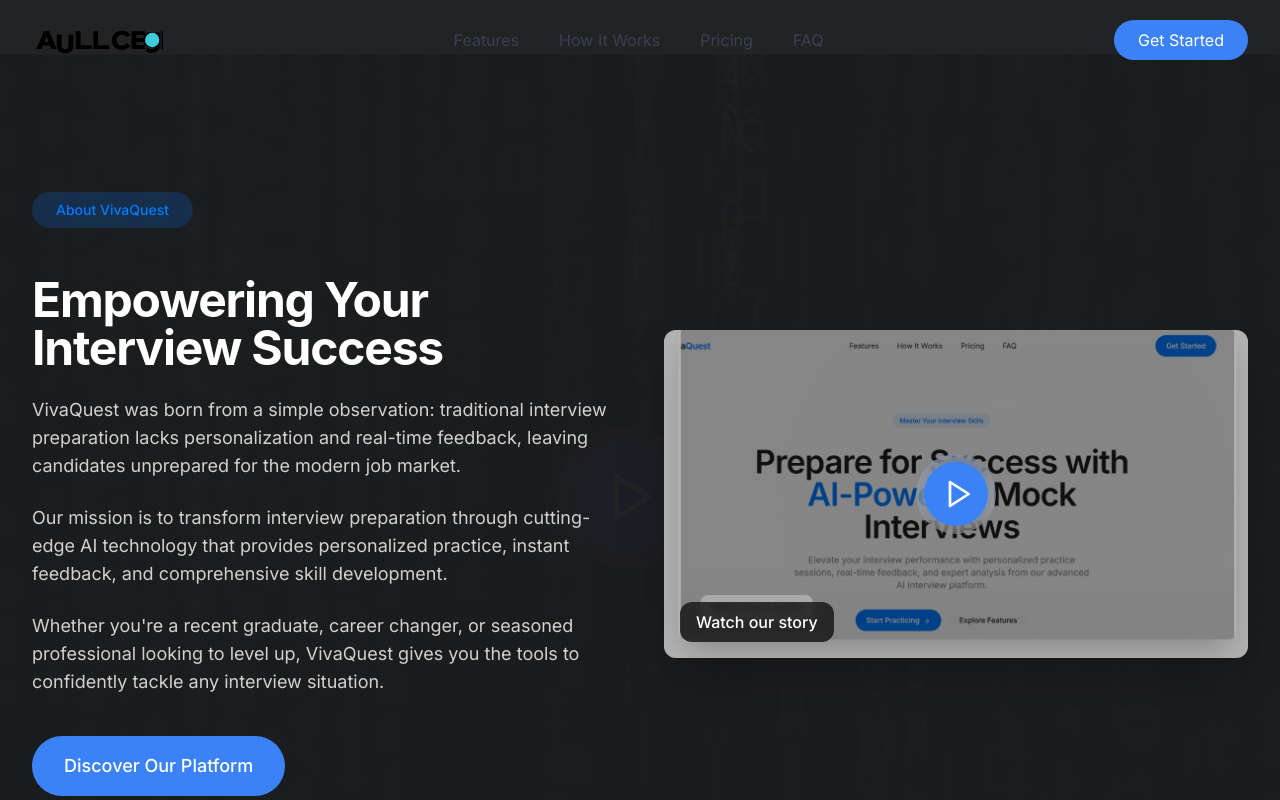
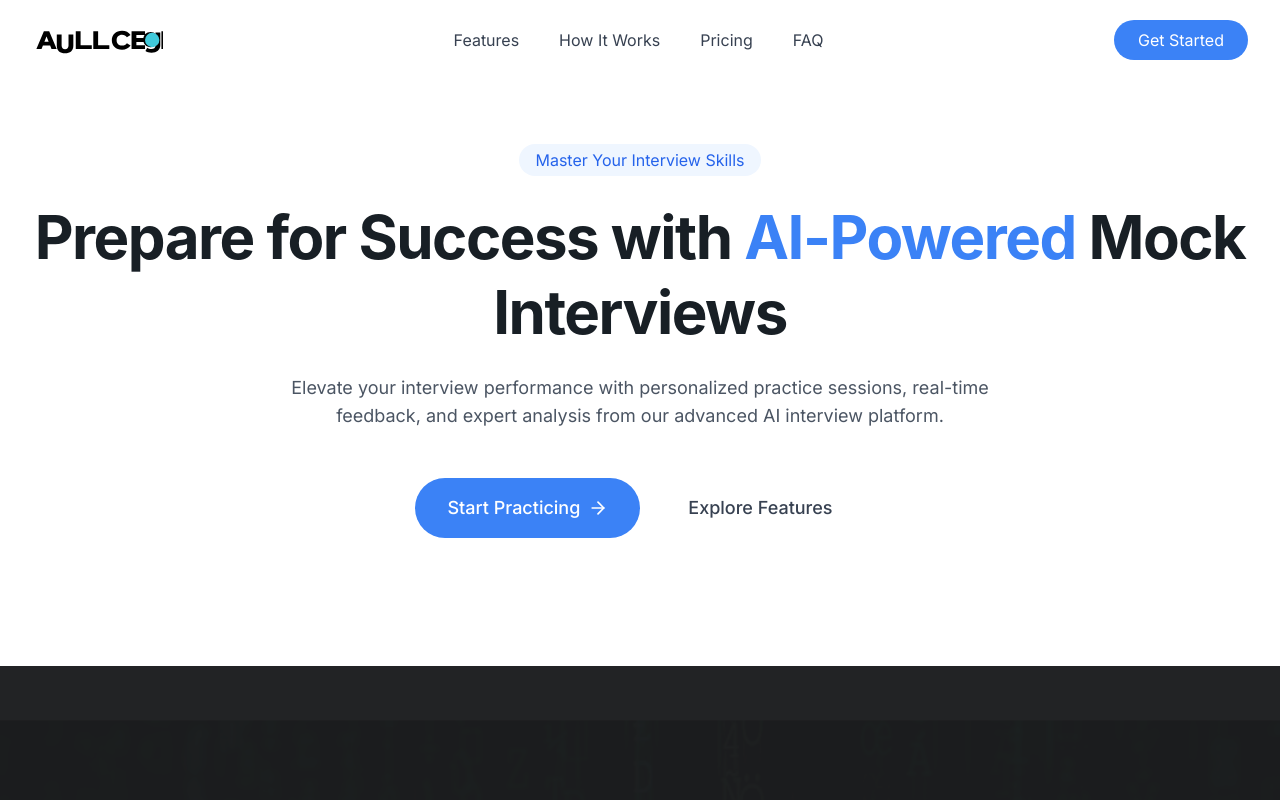
Before and after one commit to star-digilabs/viva-quest-interview-hub, a React (Vite) app: page / in a window 1280 px wide. Shown: the top 800 px of the page. Built offline with nearby package versions, Linux system fonts and the light colour scheme.

Commit message:
Refactor: Keep hero section

```diff
--- a/src/components/HeroSection.tsx
+++ b/src/components/HeroSection.tsx
@@ -1,20 +1,19 @@
 
 import React from 'react';
-import { ArrowRight, Play } from 'lucide-react';
-import { Dialog, DialogContent, DialogTrigger } from "@/components/ui/dialog";
+import { ArrowRight } from 'lucide-react';
 
 const HeroSection = () => {
   return (
     <section className="pt-36 pb-16 overflow-hidden relative bg-white">
       <div className="max-w-7xl mx-auto px-4 sm:px-6 lg:px-8">
-        <div className="text-center mb-8">
-          <div className="inline-block px-4 py-1 rounded-full bg-blue-100 text-blue-600 mb-6">
+        <div className="text-center">
+          <div className="inline-block px-4 py-1 rounded-full bg-blue-50 text-blue-600 mb-6">
             Master Your Interview Skills
           </div>
 
-          <h1 className="text-5xl md:text-6xl font-bold leading-tight mb-6">
-            Prepare for Success with
-            <span className="block md:inline"><span className="text-blue-500"> AI-Powered</span> Mock Interviews</span>
+          <h1 className="text-6xl font-bold leading-tight mb-6">
+            Prepare for Success with{' '}
+            <span className="text-blue-500">AI-Powered</span> Mock Interviews
           </h1>
 
           <p className="text-lg text-gray-600 max-w-3xl mx-auto mb-12">
@@ -23,50 +22,20 @@ const HeroSection = () => {
             AI interview platform.
           </p>
 
-          <div className="flex flex-wrap gap-4 justify-center mb-16">
-            <a href="#how-it-works" className="bg-blue-500 hover:bg-blue-600 text-white px-8 py-4 rounded-full text-lg font-medium transition-all inline-flex items-center">
+          <div className="flex gap-4 justify-center mb-16">
+            <a
+              href="#"
+              className="bg-blue-500 hover:bg-blue-600 text-white px-8 py-4 rounded-full text-lg font-medium transition-all inline-flex items-center"
+            >
               Start Practicing
-              <ArrowRight className="inline-block ml-2 h-5 w-5 transition-transform group-hover:translate-x-1" />
+              <ArrowRight className="inline-block ml-2 h-5 w-5" />
             </a>
-            <a href="#features" className="text-gray-700 hover:text-blue-600 px-8 py-4 text-lg font-medium transition-all">
+            <a
+              href="#"
+              className="text-gray-700 hover:text-blue-600 px-8 py-4 text-lg font-medium transition-all"
+            >
               Explore Features
             </a>
-          </div>
-
-          <div className="relative rounded-xl overflow-hidden shadow-2xl">
-            <Dialog>
-              <DialogTrigger asChild>
-                <div className="aspect-video max-w-4xl mx-auto relative cursor-pointer group">
-                  <img
-                    src="/lovable-uploads/dbb56d40-9a2d-4f97-bf19-33f929358b3c.png"
-                    alt="VivaQuest Dashboard"
-                    className="w-full h-full object-cover transition-all duration-300 group-hover:brightness-75"
-                  />
-                  <div className="absolute inset-0 flex items-center justify-center">
-                    <div className="h-20 w-20 rounded-full bg-white bg-opacity-20 backdrop-blur-md border border-white/30 flex items-center justify-center group-hover:scale-110 transition-all duration-300">
-                      <div className="h-16 w-16 rounded-full bg-blue-500 flex items-center justify-center">
-                        <Play className="h-8 w-8 text-white ml-1" />
-                      </div>
-                    </div>
-                  </div>
-                  <div className="absolute bottom-4 left-4 md:bottom-8 md:left-8 px-4 py-2 bg-white/80 backdrop-blur-sm rounded-lg">
-                    <p className="font-medium text-gray-800">Watch how it works</p>
-                  </div>
-                </div>
-              </DialogTrigger>
-              <DialogContent className="sm:max-w-[800px] p-0 bg-black">
-                <div className="aspect-video w-full">
-                  <iframe
-                    className="w-full h-full"
-                    src="https://www.youtube.com/embed/dQw4w9WgXcQ?autoplay=1"
-                    title="VivaQuest How It Works"
-                    frameBorder="0"
-                    allow="accelerometer; autoplay; clipboard-write; encrypted-media; gyroscope; picture-in-picture"
-                    allowFullScreen
-                  ></iframe>
-                </div>
-              </DialogContent>
-            </Dialog>
           </div>
         </div>
       </div>
--- a/src/pages/Index.tsx
+++ b/src/pages/Index.tsx
@@ -1,6 +1,7 @@
 
 import React, { useEffect } from 'react';
 import Navbar from '../components/Navbar';
+import HeroSection from '../components/HeroSection';
 import FeaturesSection from '../components/FeaturesSection';
 import BenefitsSection from '../components/BenefitsSection';
 import KeyFeaturesSection from '../components/KeyFeaturesSection';
@@ -40,6 +41,7 @@ const Index = () => {
   return (
     <div className="min-h-screen overflow-hidden">
       <Navbar />
+      <HeroSection />
       <AboutSection />
       <BenefitsSection />
       <KeyFeaturesSection />
```
